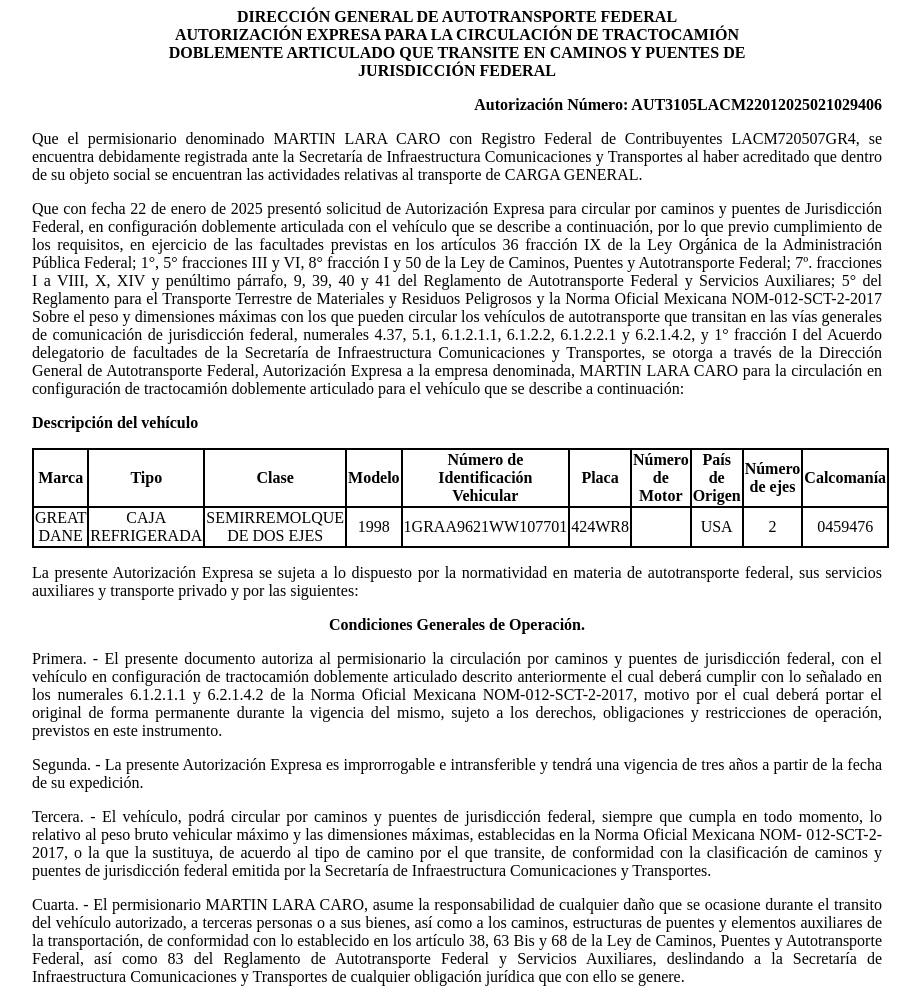
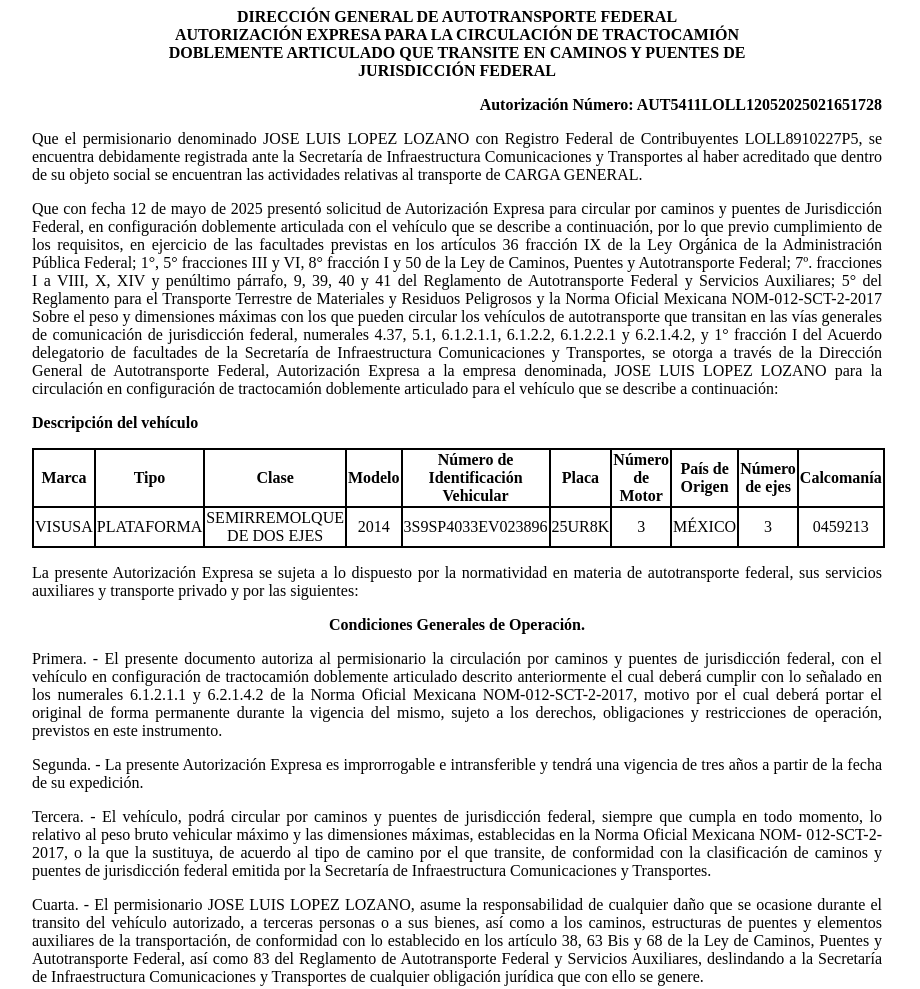
Before and after one commit to app-sct1/ConsultaAutDobleRemolque-folio-0273211, a plain HTML site: page index.html in a window 1280 px wide. Shown: the top 989 px of the page, without its empty margins (183-1103 px from the left). Drawn offline with Linux system fonts and the light colour scheme.

Commit message:
index.html

```diff
--- a/index.html
+++ b/index.html
@@ -75,19 +75,19 @@
 						<p class="sinMargen">DOBLEMENTE ARTICULADO QUE TRANSITE EN CAMINOS Y PUENTES DE</p>
 						<p class="sinMargen">JURISDICCIÓN FEDERAL</p>
 					</div>
-<p class="derechaNegro">Autorización Número: AUT3105LACM22012025021029406</p>
+<p class="derechaNegro">Autorización Número: AUT5411LOLL12052025021651728</p>
 
 					<p class="justificado">Que el permisionario denominado
-						MARTIN LARA CARO con Registro Federal de
-						Contribuyentes LACM720507GR4, se encuentra
+						JOSE LUIS LOPEZ LOZANO con Registro Federal de
+						Contribuyentes LOLL8910227P5, se encuentra
 						debidamente registrada ante la Secretaría de Infraestructura
 						Comunicaciones y Transportes al haber acreditado que dentro de su
 						objeto social se encuentran las actividades relativas al
 						transporte de CARGA GENERAL.</p>
 
 
-					<p class="justificado">Que con fecha 22 de
-						enero de 2025 presentó
+					<p class="justificado">Que con fecha 12 de
+						mayo de 2025 presentó
 						solicitud de Autorización Expresa para circular por caminos y
 						puentes de Jurisdicción Federal, en configuración doblemente
 						articulada con el vehículo que se describe a continuación, por lo
@@ -107,7 +107,7 @@
 						facultades de la Secretaría de Infraestructura Comunicaciones y
 						Transportes, se otorga a través de la
 						Dirección General de Autotransporte Federal, Autorización Expresa a la
-						empresa denominada, MARTIN LARA CARO para la
+						empresa denominada, JOSE LUIS LOPEZ LOZANO para la
 						circulación en configuración de tractocamión doblemente articulado
 						para el vehículo que se describe a continuación:</p>
 
@@ -128,16 +128,16 @@
 							<th class="borde">Calcomanía</th>
 						</tr>
 						<tr class="borde">
-							<td class="borde">GREAT DANE</td>
-							<td class="borde">CAJA REFRIGERADA</td>
+							<td class="borde">VISUSA</td>
+							<td class="borde">PLATAFORMA</td>
 							<td class="borde">SEMIRREMOLQUE DE DOS EJES</td>
-							<td class="borde">1998</td>
-							<td class="borde">1GRAA9621WW107701</td>
-							<td class="borde">424WR8</td>
-							<td class="borde"></td>
-							<td class="borde">USA</td>
-							<td class="borde">2</td>
-							<td class="borde">0459476</td>
+							<td class="borde">2014</td>
+							<td class="borde">3S9SP4033EV023896</td>
+							<td class="borde">25UR8K</td>
+							<td class="borde">3</td>
+							<td class="borde">MÉXICO</td>
+							<td class="borde">3</td>
+							<td class="borde">0459213</td>
 						</tr>
 
 					</tbody></table>
@@ -175,7 +175,7 @@
 						Secretaría de Infraestructura Comunicaciones y Transportes.</p>
 
 					<p class="justificado">Cuarta. - El permisionario
-						MARTIN LARA CARO, asume la responsabilidad de
+						JOSE LUIS LOPEZ LOZANO, asume la responsabilidad de
 						cualquier daño que se ocasione durante el transito del vehículo
 						autorizado, a terceras personas o a sus bienes, así como a los
 						caminos, estructuras de puentes y elementos auxiliares de la
```
